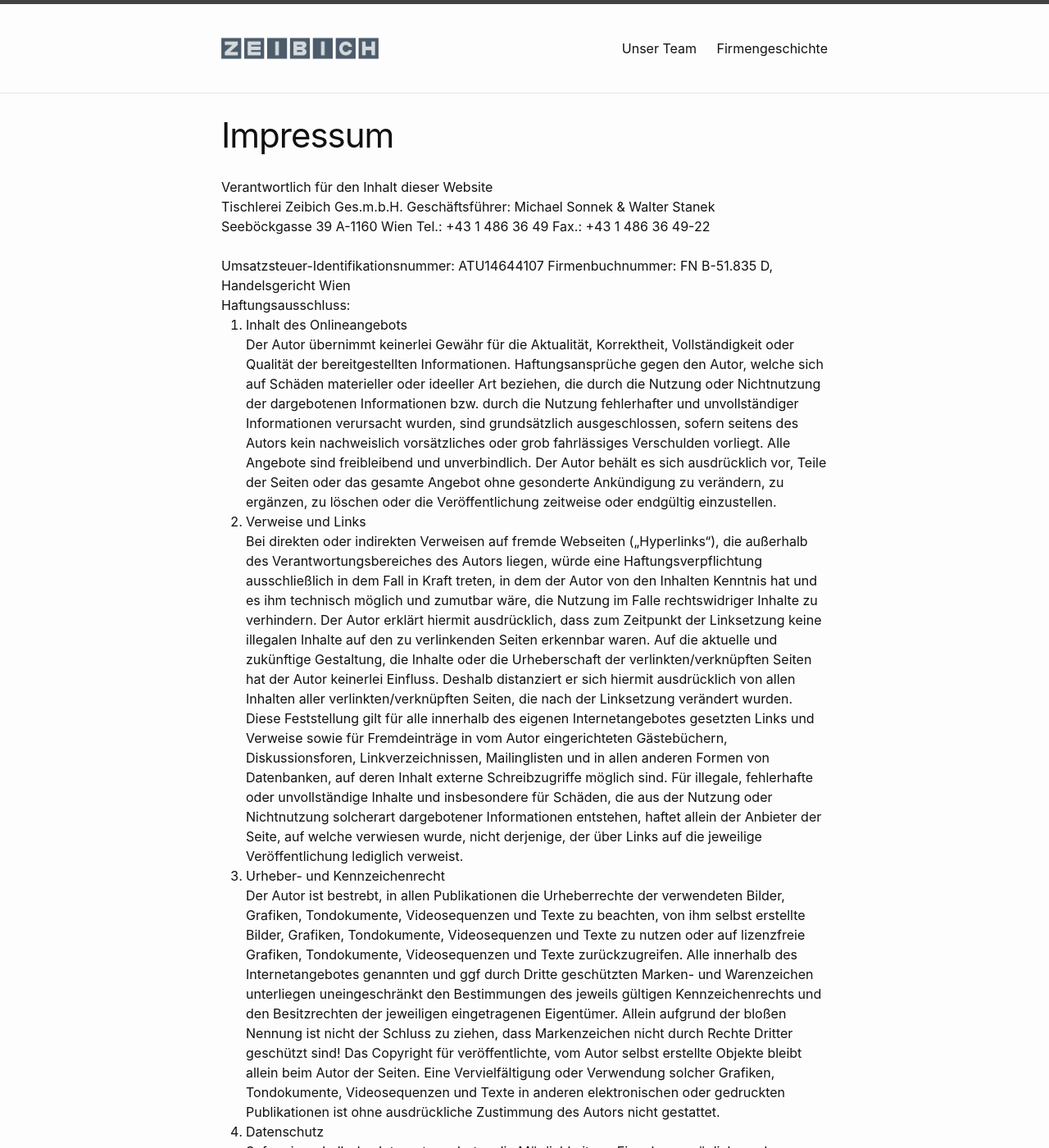
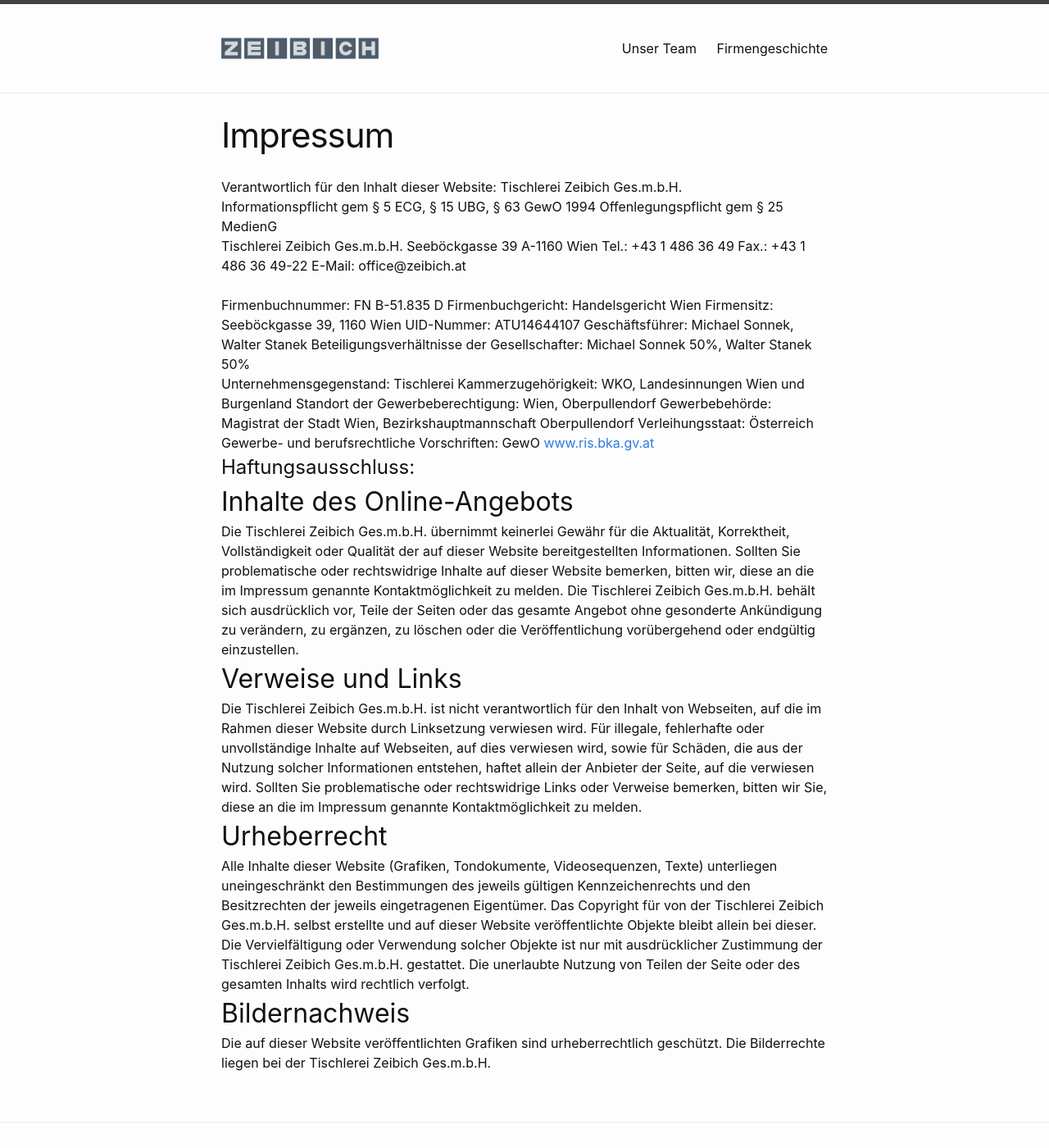
Before and after one commit to Zeibich/www.zeibich.at, a Jekyll site: the page built from impressum.md, in a window 1280 px wide and 1400 px high. Shown: the whole window at 82% size. Built offline with Jekyll 4.4.1, drawn with Linux system fonts in a browser that asks for light colours; some of the changed text lies outside the part shown.

Commit message:
Update impressum.md

```diff
--- a/impressum.md
+++ b/impressum.md
@@ -4,29 +4,46 @@
 permalink: /impressum/
 ---
 
-Verantwortlich für den Inhalt dieser Website<br>
+Verantwortlich für den Inhalt dieser Website: Tischlerei Zeibich Ges.m.b.H.
+<br>
 
-Tischlerei Zeibich Ges.m.b.H.
-Geschäftsführer: Michael Sonnek & Walter Stanek
+Informationspflicht gem § 5 ECG, § 15 UBG, § 63 GewO 1994
+Offenlegungspflicht gem § 25 MedienG
 
-<p>Seeböckgasse 39
+
+<p>Tischlerei Zeibich Ges.m.b.H.
+Seeböckgasse 39
 A-1160 Wien
 Tel.: +43 1 486 36 49
-Fax.: +43 1 486 36 49-22</p><br>
+Fax.: +43 1 486 36 49-22
+E-Mail: office@zeibich.at</p><br>
 
-Umsatzsteuer-Identifikationsnummer: ATU14644107
-Firmenbuchnummer: FN B-51.835 D, Handelsgericht Wien<br>
+Firmenbuchnummer: FN B-51.835 D
+Firmenbuchgericht: Handelsgericht Wien
+Firmensitz: Seeböckgasse 39, 1160 Wien
+UID-Nummer: ATU14644107
+Geschäftsführer: Michael Sonnek, Walter Stanek
+Beteiligungsverhältnisse der Gesellschafter: Michael Sonnek 50%, Walter Stanek 50%
+<br>
 
-Haftungsausschluss:<br>
+Unternehmensgegenstand: Tischlerei
+Kammerzugehörigkeit: WKO, Landesinnungen Wien und Burgenland
+Standort der Gewerbeberechtigung: Wien, Oberpullendorf
+Gewerbebehörde: Magistrat der Stadt Wien, Bezirkshauptmannschaft Oberpullendorf
+Verleihungsstaat: Österreich
+Gewerbe- und berufsrechtliche Vorschriften: GewO [www.ris.bka.gv.at](http://www.ris.bka.gv.at/)
 
-1. Inhalt des Onlineangebots<br>
-Der Autor übernimmt keinerlei Gewähr für die Aktualität, Korrektheit, Vollständigkeit oder Qualität der bereitgestellten Informationen. Haftungsansprüche gegen den Autor, welche sich auf Schäden materieller oder ideeller Art beziehen, die durch die Nutzung oder Nichtnutzung der dargebotenen Informationen bzw. durch die Nutzung fehlerhafter und unvollständiger Informationen verursacht wurden, sind grundsätzlich ausgeschlossen, sofern seitens des Autors kein nachweislich vorsätzliches oder grob fahrlässiges Verschulden vorliegt. Alle Angebote sind freibleibend und unverbindlich. Der Autor behält es sich ausdrücklich vor, Teile der Seiten oder das gesamte Angebot ohne gesonderte Ankündigung zu verändern, zu ergänzen, zu löschen oder die Veröffentlichung zeitweise oder endgültig einzustellen.
 
-2. Verweise und Links<br>
-Bei direkten oder indirekten Verweisen auf fremde Webseiten („Hyperlinks“), die außerhalb des Verantwortungsbereiches des Autors liegen, würde eine Haftungsverpflichtung ausschließlich in dem Fall in Kraft treten, in dem der Autor von den Inhalten Kenntnis hat und es ihm technisch möglich und zumutbar wäre, die Nutzung im Falle rechtswidriger Inhalte zu verhindern. Der Autor erklärt hiermit ausdrücklich, dass zum Zeitpunkt der Linksetzung keine illegalen Inhalte auf den zu verlinkenden Seiten erkennbar waren. Auf die aktuelle und zukünftige Gestaltung, die Inhalte oder die Urheberschaft der verlinkten/verknüpften Seiten hat der Autor keinerlei Einfluss. Deshalb distanziert er sich hiermit ausdrücklich von allen Inhalten aller verlinkten/verknüpften Seiten, die nach der Linksetzung verändert wurden. Diese Feststellung gilt für alle innerhalb des eigenen Internetangebotes gesetzten Links und Verweise sowie für Fremdeinträge in vom Autor eingerichteten Gästebüchern, Diskussionsforen, Linkverzeichnissen, Mailinglisten und in allen anderen Formen von Datenbanken, auf deren Inhalt externe Schreibzugriffe möglich sind. Für illegale, fehlerhafte oder unvollständige Inhalte und insbesondere für Schäden, die aus der Nutzung oder Nichtnutzung solcherart dargebotener Informationen entstehen, haftet allein der Anbieter der Seite, auf welche verwiesen wurde, nicht derjenige, der über Links auf die jeweilige Veröffentlichung lediglich verweist.
+# Haftungsausschluss:<br>
 
-3. Urheber- und Kennzeichenrecht<br>
-Der Autor ist bestrebt, in allen Publikationen die Urheberrechte der verwendeten Bilder, Grafiken, Tondokumente, Videosequenzen und Texte zu beachten, von ihm selbst erstellte Bilder, Grafiken, Tondokumente, Videosequenzen und Texte zu nutzen oder auf lizenzfreie Grafiken, Tondokumente, Videosequenzen und Texte zurückzugreifen. Alle innerhalb des Internetangebotes genannten und ggf durch Dritte geschützten Marken- und Warenzeichen unterliegen uneingeschränkt den Bestimmungen des jeweils gültigen Kennzeichenrechts und den Besitzrechten der jeweiligen eingetragenen Eigentümer. Allein aufgrund der bloßen Nennung ist nicht der Schluss zu ziehen, dass Markenzeichen nicht durch Rechte Dritter geschützt sind! Das Copyright für veröffentlichte, vom Autor selbst erstellte Objekte bleibt allein beim Autor der Seiten. Eine Vervielfältigung oder Verwendung solcher Grafiken, Tondokumente, Videosequenzen und Texte in anderen elektronischen oder gedruckten Publikationen ist ohne ausdrückliche Zustimmung des Autors nicht gestattet.
+## Inhalte des Online-Angebots<br>
+Die Tischlerei Zeibich Ges.m.b.H. übernimmt keinerlei Gewähr für die Aktualität, Korrektheit, Vollständigkeit oder Qualität der auf dieser Website bereitgestellten Informationen. Sollten Sie problematische oder rechtswidrige Inhalte auf dieser Website bemerken, bitten wir, diese an die im Impressum genannte Kontaktmöglichkeit  zu melden. Die Tischlerei Zeibich Ges.m.b.H. behält sich ausdrücklich vor, Teile der Seiten oder das gesamte Angebot ohne gesonderte Ankündigung zu verändern, zu ergänzen, zu löschen oder die Veröffentlichung vorübergehend oder endgültig einzustellen.
 
-4. Datenschutz<br>
-Sofern innerhalb des Internetangebotes die Möglichkeit zur Eingabe persönlicher oder geschäftlicher Daten (E-Mail-Adressen, Namen, Anschriften) besteht, so erfolgt die Preisgabe dieser Daten seitens des Nutzers auf ausdrücklich freiwilliger Basis. Die Inanspruchnahme und Bezahlung aller angebotenen Dienste ist - soweit technisch möglich und zumutbar - auch ohne Angabe solcher Daten bzw unter Angabe anonymisierter Daten oder eines Pseudonyms gestattet. Die Nutzung der im Rahmen des Impressums (hier: Kontakt) oder vergleichbarer Angaben veröffentlichten Kontaktdaten wie Postanschriften, Telefon- und Faxnummern sowie E-Mail-Adressen durch Dritte zur Übersendung von nicht ausdrücklich angeforderten Informationen ist nicht gestattet. Rechtliche Schritte gegen die Versender von so genannten Spam-Mails bei Verstößen gegen dieses Verbot sind ausdrücklich vorbehalten.
+## Verweise und Links<br>
+Die Tischlerei Zeibich Ges.m.b.H. ist nicht verantwortlich für den Inhalt von Webseiten, auf die im Rahmen dieser Website durch Linksetzung verwiesen wird. Für illegale, fehlerhafte oder unvollständige Inhalte auf Webseiten, auf dies verwiesen wird, sowie für Schäden, die aus der Nutzung solcher Informationen entstehen, haftet allein der Anbieter der Seite, auf die verwiesen wird. Sollten Sie problematische oder rechtswidrige Links oder Verweise bemerken, bitten wir Sie, diese an die im Impressum genannte Kontaktmöglichkeit zu melden.
+
+## Urheberrecht<br>
+Alle Inhalte dieser Website (Grafiken, Tondokumente, Videosequenzen, Texte) unterliegen uneingeschränkt den Bestimmungen des jeweils gültigen Kennzeichenrechts und den Besitzrechten der jeweils eingetragenen Eigentümer. Das Copyright für von der Tischlerei Zeibich Ges.m.b.H. selbst erstellte und auf dieser Website veröffentlichte Objekte bleibt allein bei dieser. Die Vervielfältigung oder Verwendung solcher Objekte ist nur mit ausdrücklicher Zustimmung der Tischlerei Zeibich Ges.m.b.H. gestattet. Die unerlaubte Nutzung von Teilen der Seite oder des gesamten Inhalts wird rechtlich verfolgt.
+
+## Bildernachweis<br>
+Die auf dieser Website veröffentlichten Grafiken sind urheberrechtlich geschützt. Die Bilderrechte liegen bei der Tischlerei Zeibich Ges.m.b.H.
```
